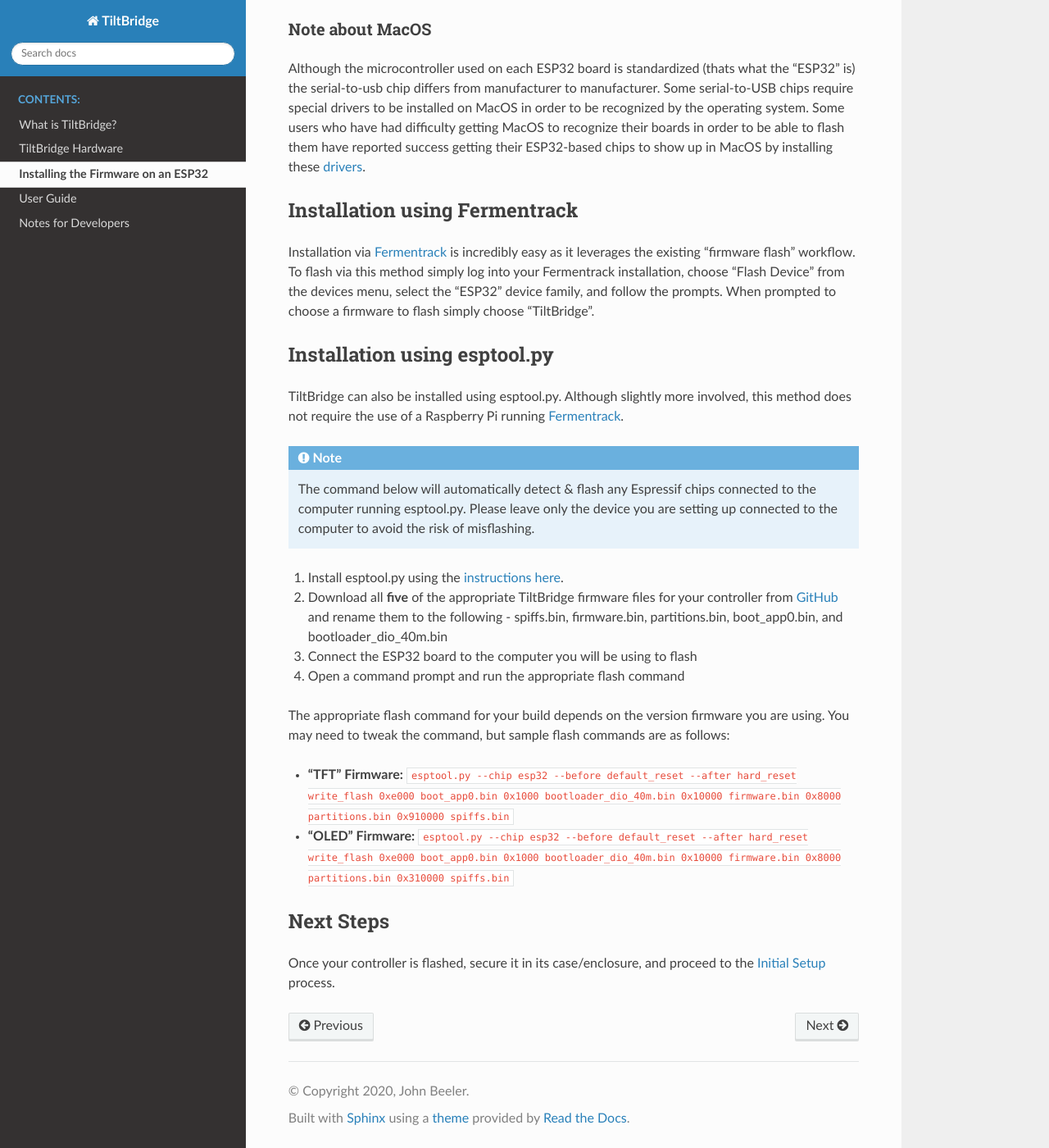
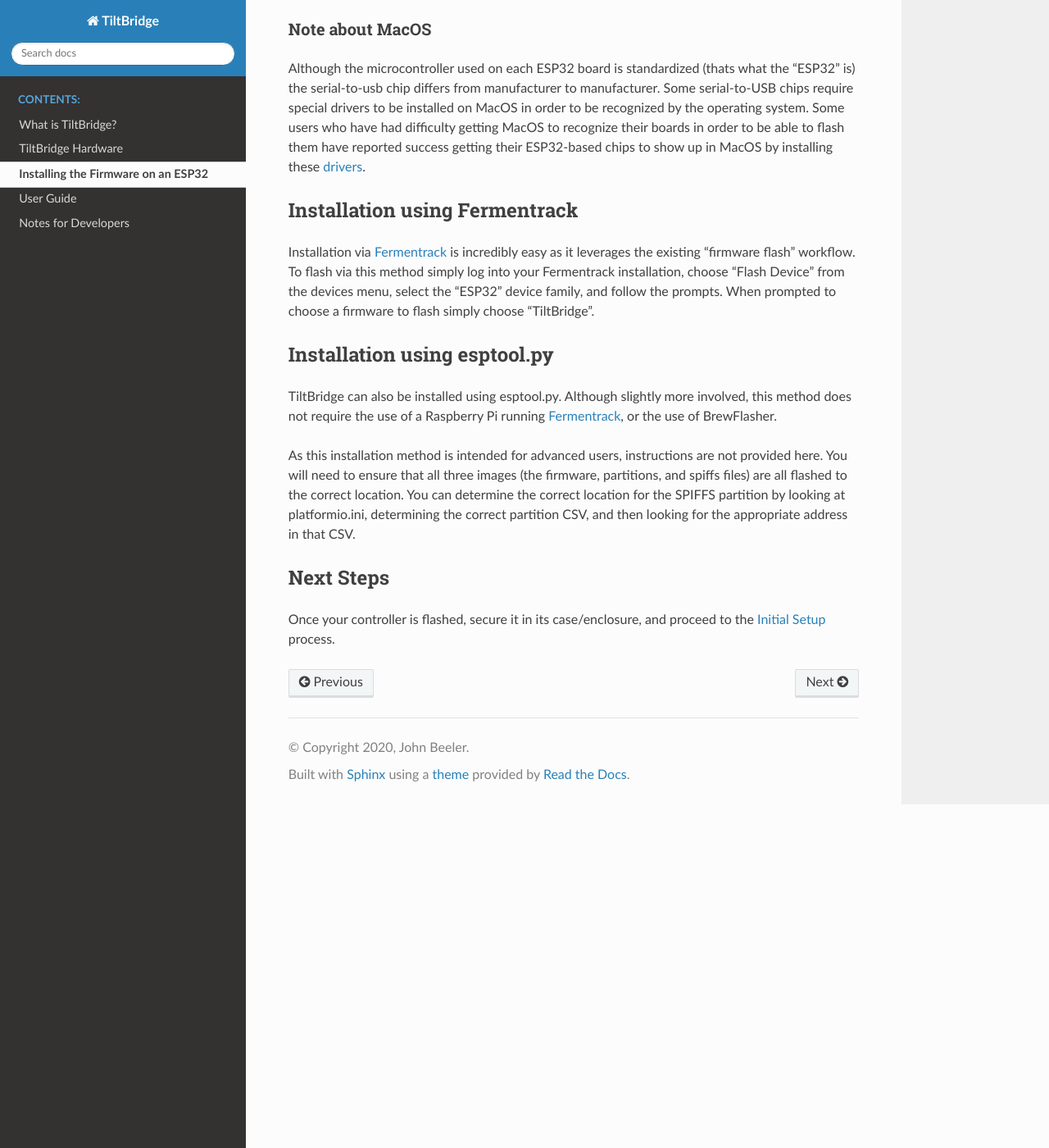
Before and after one commit to thorrak/tiltbridge, a Sphinx documentation site: the page built from docs/source/installation.rst, in a window 1280 px wide and 1400 px high, scrolled down 458 px. Shown: the whole window at 82% size. Built offline with Sphinx 7.4.7 and the Read the Docs theme 2.0.0, drawn with Linux system fonts in a browser that asks for light colours.

Commit message:
Update installation.rst

```diff
--- a/docs/source/installation.rst
+++ b/docs/source/installation.rst
@@ -16,7 +16,6 @@
 
 To install using BrewFlasher simply connect your ESP32 to your computer, download and open BrewFlasher, and follow the prompts on
 screen.
-
 
 Note about MacOS
 ~~~~~~~~~~~~~~~~
@@ -43,21 +42,10 @@
 -----------------------------
 
 TiltBridge can also be installed using esptool.py. Although slightly more involved, this method does not require the use
-of a Raspberry Pi running `Fermentrack`_.
+of a Raspberry Pi running `Fermentrack`_, or the use of BrewFlasher.
 
-.. note:: The command below will automatically detect & flash any Espressif chips connected to the computer running esptool.py. Please leave only the device you are setting up connected to the computer to avoid the risk of misflashing.
+As this installation method is intended for advanced users, instructions are not provided here. You will need to ensure that all three images (the firmware, partitions, and spiffs files) are all flashed to the correct location. You can determine the correct location for the SPIFFS partition by looking at platformio.ini, determining the correct partition CSV, and then looking for the appropriate address in that CSV.
 
-
-#. Install esptool.py using the `instructions here <https://github.com/espressif/esptool#installation--dependencies>`_.
-#. Download all **five** of the appropriate TiltBridge firmware files for your controller from `GitHub`_ and rename them to the following - spiffs.bin, firmware.bin, partitions.bin, boot_app0.bin, and bootloader_dio_40m.bin
-#. Connect the ESP32 board to the computer you will be using to flash
-#. Open a command prompt and run the appropriate flash command
-
-
-The appropriate flash command for your build depends on the version firmware you are using. You may need to tweak the command, but sample flash commands are as follows:
-
-- **"TFT" Firmware:** ``esptool.py --chip esp32 --before default_reset --after hard_reset write_flash 0xe000 boot_app0.bin 0x1000 bootloader_dio_40m.bin 0x10000 firmware.bin 0x8000 partitions.bin 0x910000 spiffs.bin``
-- **"OLED" Firmware:** ``esptool.py --chip esp32 --before default_reset --after hard_reset write_flash 0xe000 boot_app0.bin 0x1000 bootloader_dio_40m.bin 0x10000 firmware.bin 0x8000 partitions.bin 0x310000 spiffs.bin``
 
 Next Steps
 ----------
```
